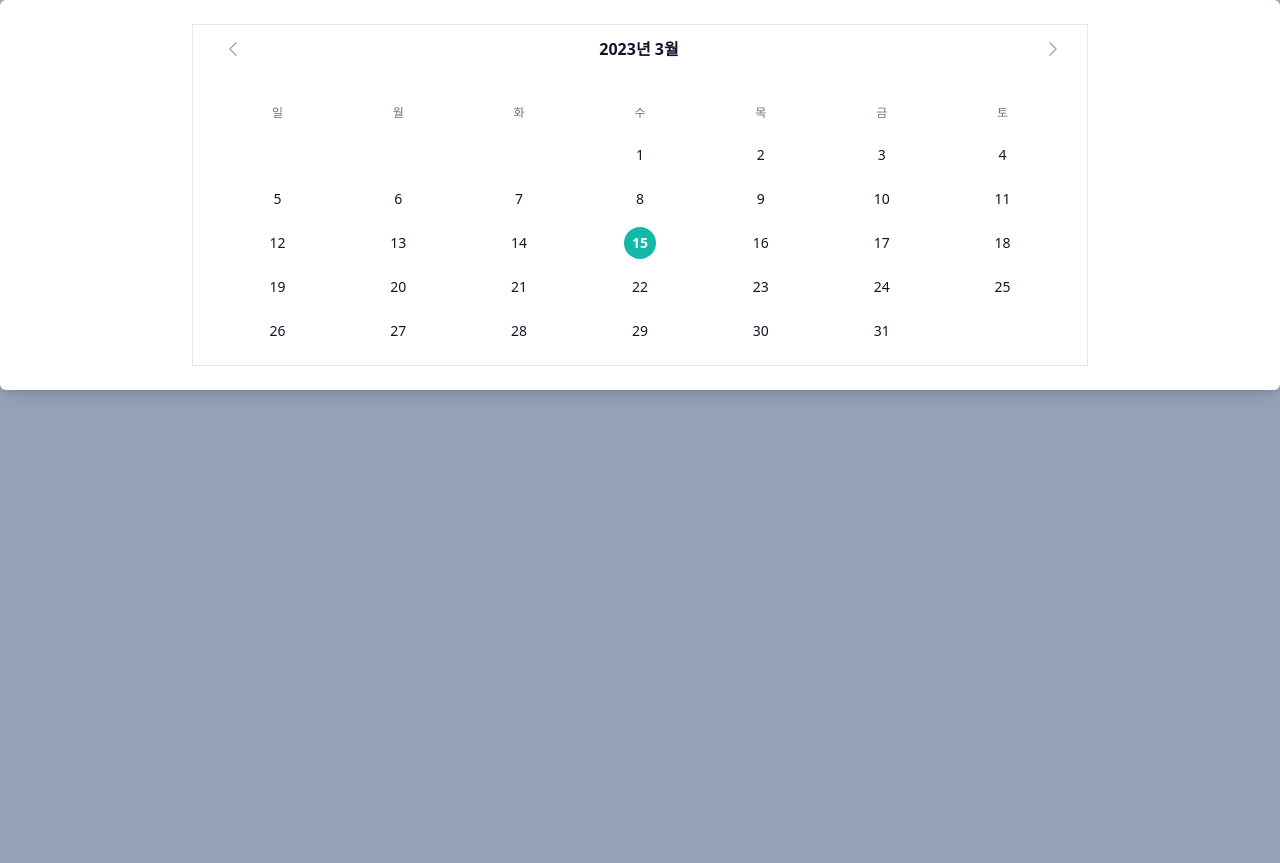
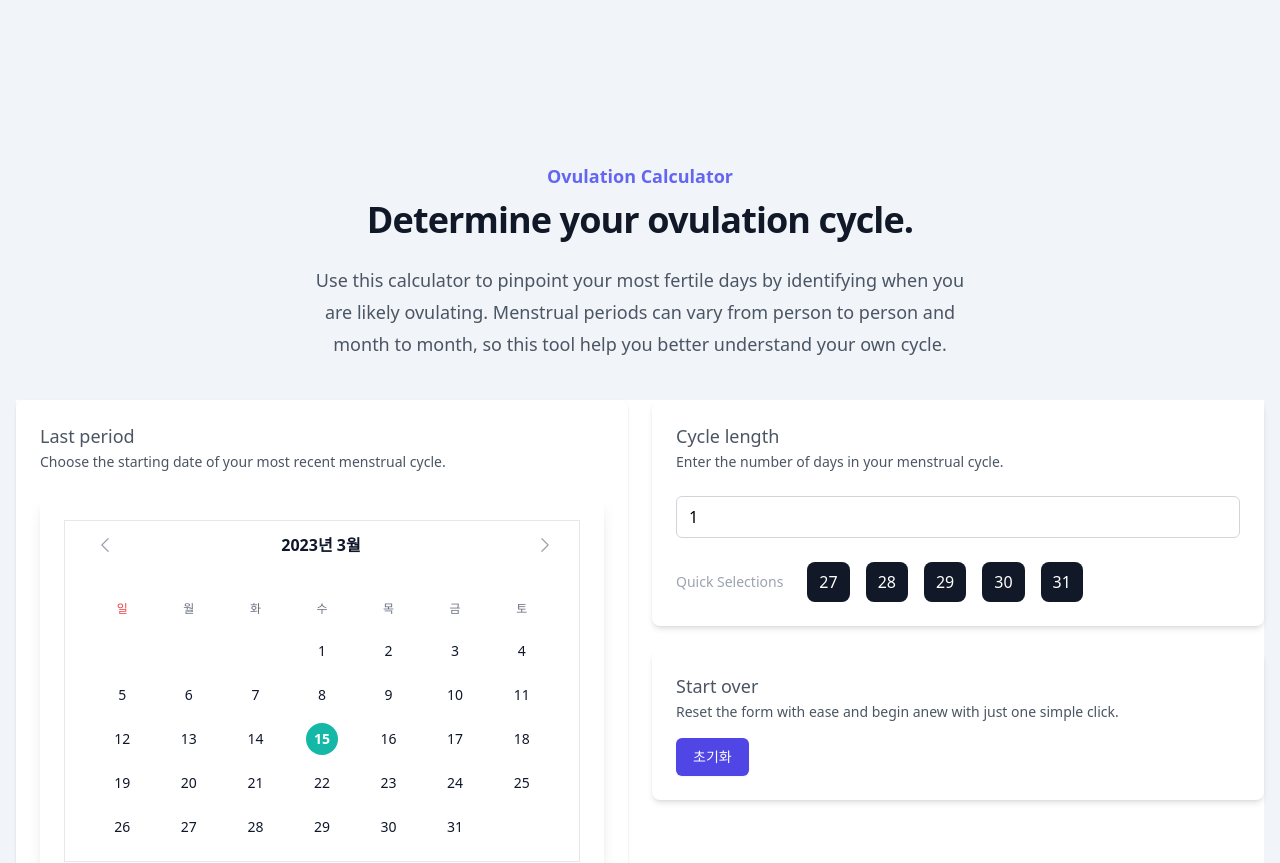
Before and after one commit to min33sky/ovulation-calculator, a Next.js app: page / in a window 1280 px wide. Shown: the top 863 px of the page. Before the commit the page ends 800 px from the top, so only its background shows below. Built offline with nearby package versions, Linux system fonts and the light colour scheme.

Commit message:
feat: main ui

```diff
--- a/app/layout.tsx
+++ b/app/layout.tsx
@@ -1,8 +1,8 @@
 import './globals.css';
 
 export const metadata = {
-  title: 'Create Next App',
-  description: 'Generated by create next app',
+  title: 'Ovulation Calculator',
+  description: 'Calculate your ovulation date',
 };
 
 export default function RootLayout({
@@ -12,7 +12,7 @@ export default function RootLayout({
 }) {
   return (
     <html lang="en">
-      <body className="min-h-screen bg-slate-400">{children}</body>
+      <body className="min-h-screen bg-slate-100">{children}</body>
     </html>
   );
 }
--- a/app/page.tsx
+++ b/app/page.tsx
@@ -1,11 +1,44 @@
 'use client';
 
+import Calculator from '@/components/Calculator';
 import Calendar from '@/components/Calendar';
 
 export default function Home() {
   return (
-    <div>
-      <Calendar selected={null} onChange={() => {}} />
-    </div>
+    <main>
+      <div className="py-24 sm:py-32 lg:py-40">
+        <div className="mx-auto max-w-7xl px-2 lg:px-4">
+          {/* TODO: Hero Section UI */}
+          <div className="sm:text-center">
+            <h2 className="text-lg font-semibold leading-8 text-indigo-500">
+              Ovulation Calculator
+            </h2>
+            <p className="mt-2 text-3xl font-bold tracking-tight text-gray-900 sm:text-4xl">
+              Determine your ovulation cycle.
+            </p>
+            <p className="mx-auto mt-6 max-w-2xl text-lg leading-8 text-gray-600">
+              Use this calculator to pinpoint your most fertile days by
+              identifying when you are likely ovulating. Menstrual periods can
+              vary from person to person and month to month, so this tool help
+              you better understand your own cycle.
+            </p>
+          </div>
+
+          <Calculator />
+
+          <div className="mt-20 py-4 text-center">
+            <p className="text-gray-400">Powered by</p>
+            <a
+              href="https://linktr.ee/codeofrelevancy?utm_source=weather-app&utm_medium=cpc&utm_campaign=promotion"
+              className="font-medium text-indigo-500"
+              target="_blank"
+              rel="noreferrer"
+            >
+              Code of Relevancy
+            </a>
+          </div>
+        </div>
+      </div>
+    </main>
   );
 }
--- /dev/null
+++ b/components/Button.tsx
@@ -0,0 +1,17 @@
+import React from 'react';
+
+interface Props extends React.ButtonHTMLAttributes<HTMLButtonElement> {}
+
+export default function Button(props: Props) {
+  return (
+    <button
+      {...props}
+      onClick={
+        props.onClick || (() => window.alert('TODO: onClick handler!!!'))
+      }
+      className="inline-flex rounded-md border border-transparent bg-indigo-600 px-4 py-2 text-sm font-medium text-white shadow-sm transition hover:bg-indigo-700 hover:ring-2 hover:ring-offset-2 focus:outline-none focus:ring-2 focus:ring-offset-2 disabled:cursor-not-allowed disabled:bg-gray-400"
+    >
+      {props.children}
+    </button>
+  );
+}
--- /dev/null
+++ b/components/Calculator.tsx
@@ -0,0 +1,68 @@
+import React from 'react';
+import Button from './Button';
+import Calendar from './Calendar';
+import CycleLength from './CycleLength';
+import Headline from './Headline';
+import Input from './Input';
+
+export default function Calculator() {
+  return (
+    <article className="my-10 md:col-span-2">
+      <div className="space-y-6 bg-white">
+        <div className="grid grid-cols-2 gap-6 sm:grid-cols-4">
+          <div className="col-span-3 sm:col-span-2">
+            <div className="rounded-lg p-3 shadow sm:p-4 md:p-6">
+              <Headline
+                primary="Last period"
+                secondary="Choose the starting date of your most recent menstrual cycle."
+              />
+
+              <div className="mt-6">
+                <Calendar selected={null} onChange={() => {}} />
+              </div>
+            </div>
+          </div>
+
+          <div className="col-span-3 sm:col-span-2">
+            <div className="grid grid-cols-1 gap-6">
+              <div className="rounded-lg p-3 shadow-md sm:p-4 md:p-6">
+                <Headline
+                  primary="Cycle length"
+                  secondary="Enter the number of days in your menstrual cycle."
+                />
+
+                <div className="mt-6">
+                  <Input
+                    name="cycle_length"
+                    type={'number'}
+                    placeholder="예. 28"
+                    value={1}
+                  />
+                  <CycleLength onQuickSelection={() => {}} />
+                </div>
+              </div>
+
+              <div className="rounded-lg p-3 shadow-md sm:p-4 md:p-6">
+                <Headline
+                  primary="Start over"
+                  secondary="Reset the form with ease and begin anew with just one simple click."
+                />
+
+                <div className="mt-4">
+                  <Button
+                    aria-label="Reset Button"
+                    title="초기화"
+                    onClick={() => window.alert('TODO: Reset')}
+                    disabled={false}
+                  >
+                    초기화
+                  </Button>
+                </div>
+              </div>
+            </div>
+          </div>
+        </div>
+      </div>
+    </article>
+  );
+}
--- a/components/Calendar.tsx
+++ b/components/Calendar.tsx
@@ -111,7 +111,7 @@ export default function Calendar({ selected, onChange }: Props) {
           </header>
 
           <div className="mt-10 grid grid-cols-7 text-center text-xs leading-6 text-gray-500">
-            <div>일</div>
+            <div className="text-red-500">일</div>
             <div>월</div>
             <div>화</div>
             <div>수</div>
--- /dev/null
+++ b/components/CycleLength.tsx
@@ -0,0 +1,28 @@
+import React from 'react';
+import Tag from './Tag';
+
+interface Props {
+  onQuickSelection: (value: number) => void;
+}
+
+export default function CycleLength({ onQuickSelection }: Props) {
+  return (
+    <article className="mt-6 flex flex-1 flex-col sm:items-stretch sm:justify-start md:flex-row">
+      <div className="mb-2 flex items-center md:mb-0">
+        <span className="text-sm font-medium text-gray-400">
+          Quick Selections
+        </span>
+      </div>
+
+      <div className="md:ml-6">
+        <div className="flex space-x-4">
+          <Tag onQuickSelection={onQuickSelection} value={27} />
+          <Tag onQuickSelection={onQuickSelection} value={28} />
+          <Tag onQuickSelection={onQuickSelection} value={29} />
+          <Tag onQuickSelection={onQuickSelection} value={30} />
+          <Tag onQuickSelection={onQuickSelection} value={31} />
+        </div>
+      </div>
+    </article>
+  );
+}
--- /dev/null
+++ b/components/Headline.tsx
@@ -0,0 +1,15 @@
+import React from 'react';
+
+interface Props {
+  primary: string;
+  secondary: string;
+}
+
+export default function Headline({ primary, secondary }: Props) {
+  return (
+    <>
+      <h3 className="text-lg font-medium leading-6 text-gray-600">{primary}</h3>
+      <p className="mt-1 text-sm text-gray-600">{secondary}</p>
+    </>
+  );
+}
--- /dev/null
+++ b/components/Input.tsx
@@ -0,0 +1,18 @@
+import React, { HTMLInputTypeAttribute } from 'react';
+
+interface Props extends React.InputHTMLAttributes<HTMLInputElement> {}
+
+export default function Input(props: Props) {
+  return (
+    <input
+      {...props}
+      type={props.type || 'text'}
+      value={props.value || ''}
+      onChange={
+        props.onChange || (() => console.log('TODO: onChange handler!!!'))
+      }
+      placeholder={props.placeholder || '내용을 입력해주세요.'}
+      className="mt-1 block w-full rounded-md border border-gray-300 py-2 px-3 outline-none focus:border-indigo-300 focus:ring focus:ring-indigo-200 focus:ring-opacity-50"
+    />
+  );
+}
--- /dev/null
+++ b/components/NoSSR.tsx
@@ -0,0 +1,10 @@
+import dynamic from 'next/dynamic';
+import React from 'react';
+
+function NoSSR({ children }: { children: React.ReactNode }) {
+  return <>{children}</>;
+}
+
+export default dynamic(() => Promise.resolve(NoSSR), {
+  ssr: false,
+});
--- /dev/null
+++ b/components/Outcomes.tsx
@@ -0,0 +1,3 @@
+export default function Outcomes() {
+  return <>{/* TODO: Display Outcomes */}</>;
+}
--- /dev/null
+++ b/components/Tag.tsx
@@ -0,0 +1,15 @@
+interface Props {
+  onQuickSelection: (value: number) => void;
+  value: number;
+}
+
+export default function Tag({ onQuickSelection, value }: Props) {
+  return (
+    <span
+      onClick={() => onQuickSelection(value)}
+      className="cursor-pointer rounded-lg bg-gray-900 px-3 py-2 text-white"
+    >
+      {value}
+    </span>
+  );
+}
```
